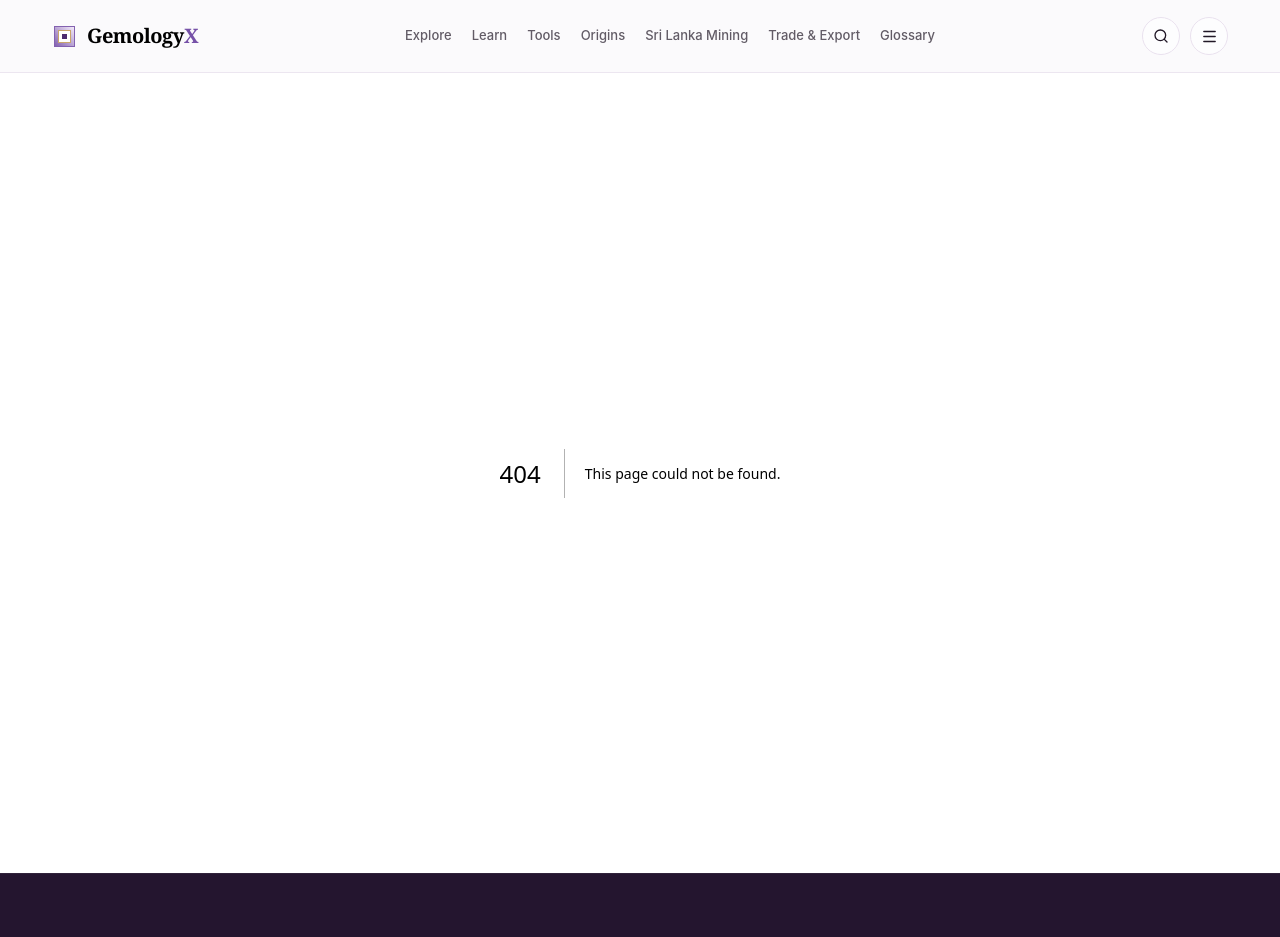
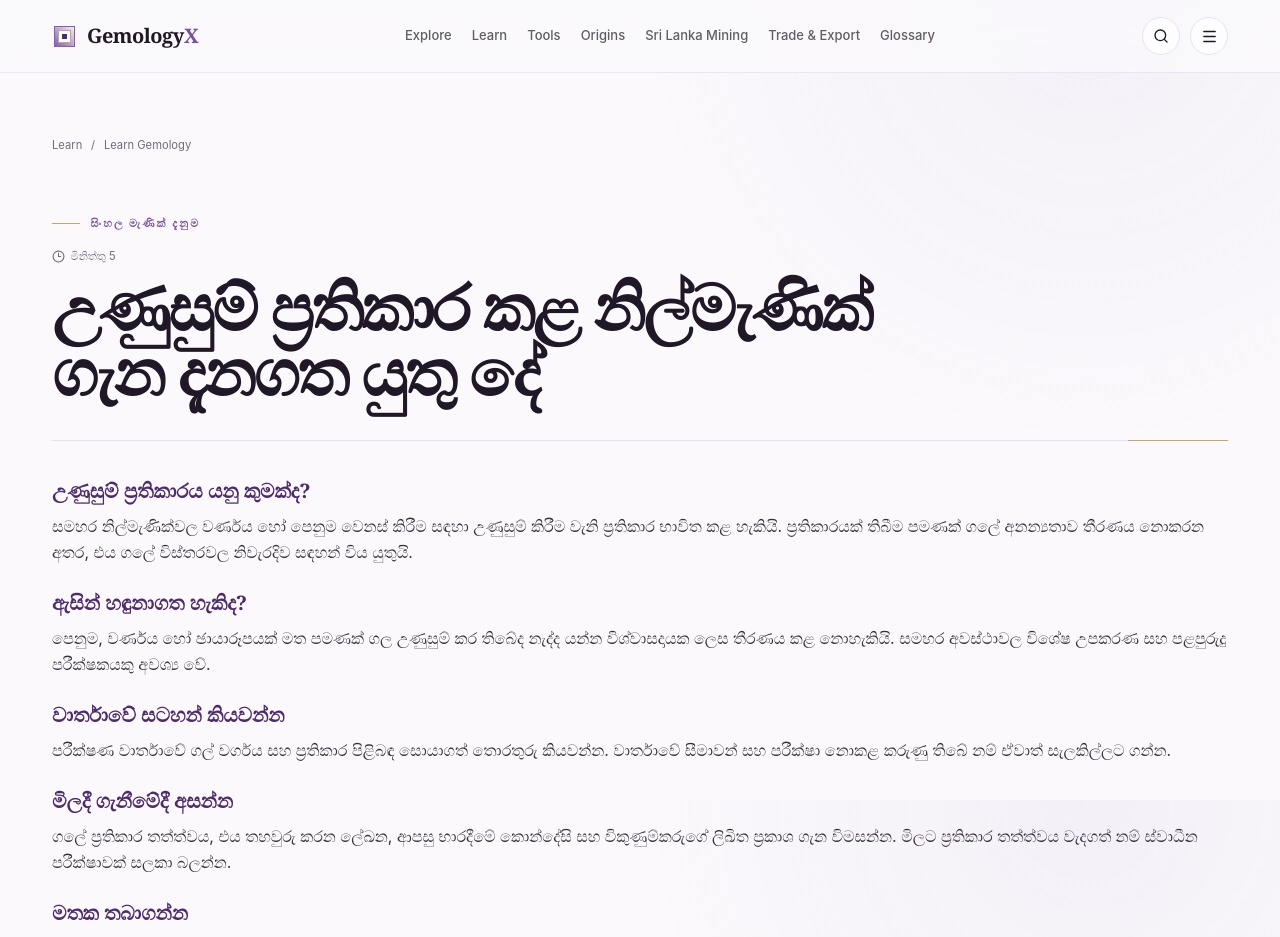
Before and after one commit to LinukaBandara/GemologyX, a Next.js app: page /si/learn/heated-sapphire-guide in a window 1280 px wide. Before the commit this address had no page. Shown: the top 937 px of the page. Built offline with nearby package versions, Linux system fonts and the light colour scheme.

Commit message:
Add Sinhala guide: heated-sapphire-guide

```diff
--- /dev/null
+++ b/src/app/si/learn/heated-sapphire-guide/page.tsx
@@ -0,0 +1,44 @@
+import type { Metadata } from "next";
+import { ArticleLayout, ArticleSection } from "@/components/article-layout";
+
+export const metadata: Metadata = {
+  title: "උණුසුම් ප්‍රතිකාර කළ නිල්මැණික් ගැන දැනගත යුතු දේ",
+  description: "නිල්මැණික්වල උණුසුම් ප්‍රතිකාරය, හෙළිදරව් කිරීම සහ පරීක්ෂණ වාර්තාවක් කියවීම ගැන මූලික මාර්ගෝපදේශය.",
+};
+
+export default function Page() {
+  return (
+    <ArticleLayout
+      category="සිංහල මැණික් දැනුම"
+      readTime="මිනිත්තු 5"
+      title="උණුසුම් ප්‍රතිකාර කළ නිල්මැණික් ගැන දැනගත යුතු දේ"
+      crumbHref="/learn"
+      crumbLabel="Learn Gemology"
+      related={[
+        { label: "රළු මැණික් ගලක් මිලදී ගැනීමට පෙර", href: "/si/learn/buying-rough-gemstones" },
+        { label: "මැණික් පරීක්ෂණ වාර්තාවක් කියවීම", href: "/si/learn/how-to-read-gem-report" },
+        { label: "මැණික් මිලදී ගැනීමට පෙර පරීක්ෂා කළ යුතු ලැයිස්තුව", href: "/si/learn/gemstone-buying-checklist" },
+      ]}
+    >
+      <ArticleSection heading="උණුසුම් ප්‍රතිකාරය යනු කුමක්ද?">
+        <p>සමහර නිල්මැණික්වල වර්ණය හෝ පෙනුම වෙනස් කිරීම සඳහා උණුසුම් කිරීම වැනි ප්‍රතිකාර භාවිත කළ හැකියි. ප්‍රතිකාරයක් තිබීම පමණක් ගලේ අනන්‍යතාව තීරණය නොකරන අතර, එය ගලේ විස්තරවල නිවැරදිව සඳහන් විය යුතුයි.</p>
+      </ArticleSection>
+
+      <ArticleSection heading="ඇසින් හඳුනාගත හැකිද?">
+        <p>පෙනුම, වර්ණය හෝ ඡායාරූපයක් මත පමණක් ගල උණුසුම් කර තිබේද නැද්ද යන්න විශ්වාසදායක ලෙස තීරණය කළ නොහැකියි. සමහර අවස්ථාවල විශේෂ උපකරණ සහ පළපුරුදු පරීක්ෂකයකු අවශ්‍ය වේ.</p>
+      </ArticleSection>
+
+      <ArticleSection heading="වාර්තාවේ සටහන් කියවන්න">
+        <p>පරීක්ෂණ වාර්තාවේ ගල් වර්ගය සහ ප්‍රතිකාර පිළිබඳ සොයාගත් තොරතුරු කියවන්න. වාර්තාවේ සීමාවන් සහ පරීක්ෂා නොකළ කරුණු තිබේ නම් ඒවාත් සැලකිල්ලට ගන්න.</p>
+      </ArticleSection>
+
+      <ArticleSection heading="මිලදී ගැනීමේදී අසන්න">
+        <p>ගලේ ප්‍රතිකාර තත්ත්වය, එය තහවුරු කරන ලේඛන, ආපසු භාරදීමේ කොන්දේසි සහ විකුණුම්කරුගේ ලිඛිත ප්‍රකාශ ගැන විමසන්න. මිලට ප්‍රතිකාර තත්ත්වය වැදගත් නම් ස්වාධීන පරීක්ෂාවක් සලකා බලන්න.</p>
+      </ArticleSection>
+
+      <ArticleSection heading="මතක තබාගන්න">
+        <p>මෙම ලිපිය ගලක් ප්‍රතිකාර කළද යන්න නිශ්චය කරන පරීක්ෂණයක් නොවේ. ගනුදෙනුවට පෙර සුදුසුකම් ලත් මැණික් විශේෂඥයකු හෝ විශ්වාසදායක පරීක්ෂණාගාරයක් භාවිත කරන්න.</p>
+      </ArticleSection>
+    </ArticleLayout>
+  );
+}
```
